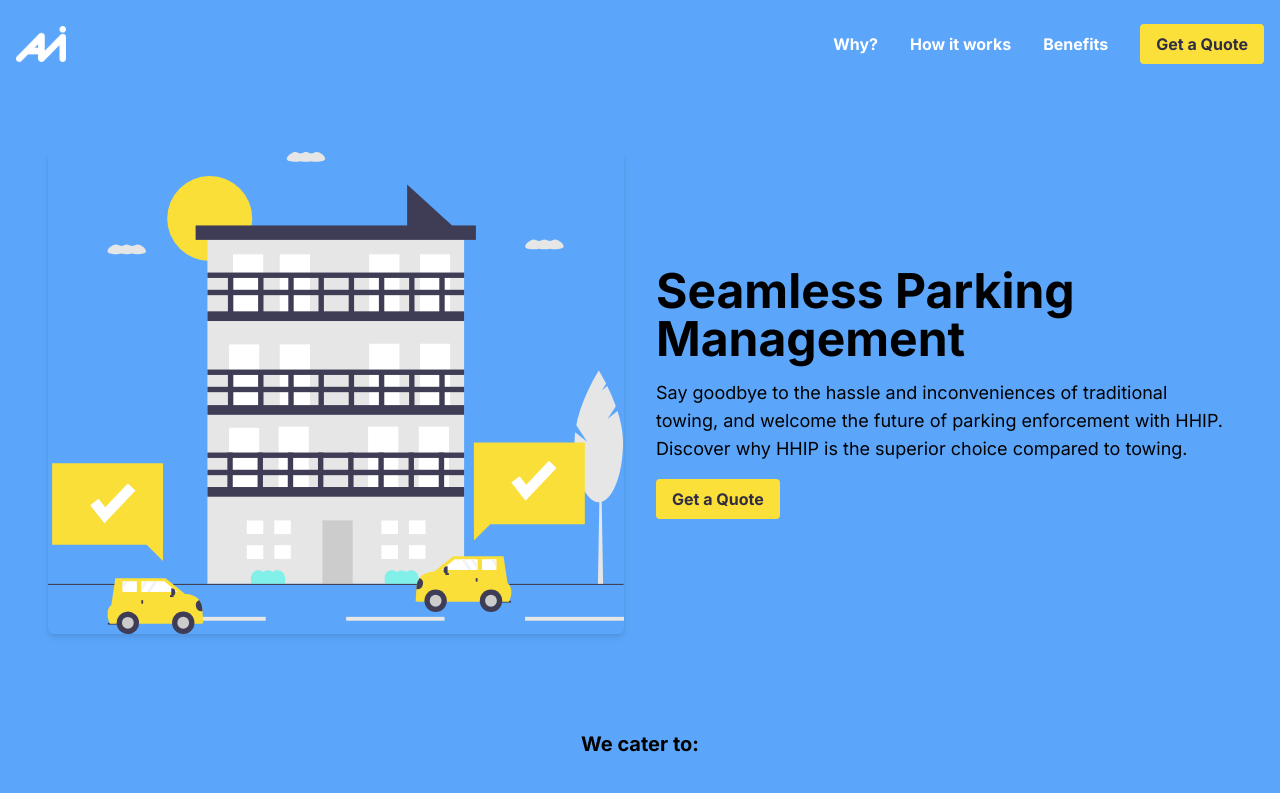
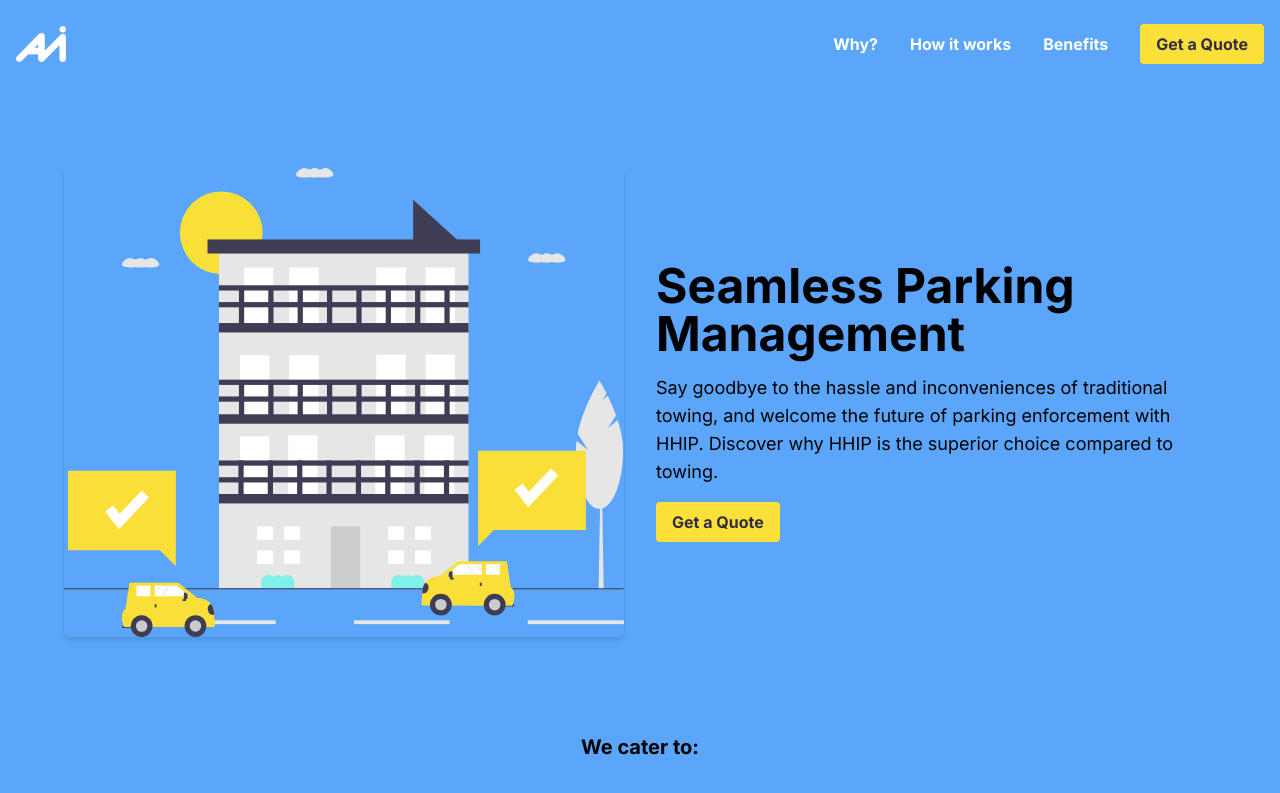
Before and after one commit to eftpmc/hhip-open-source, a Next.js app: page / in a window 1280 px wide. Shown: the top 793 px of the page. Built offline with nearby package versions, Linux system fonts and the light colour scheme.

Commit message:
padding update

```diff
--- a/app/page.tsx
+++ b/app/page.tsx
@@ -26,7 +26,7 @@
         </button>
       </header>
 
-      <section id="hero" className="p-8 bg-blue flex flex-col items-center">
+      <section id="hero" className="p-12 bg-blue flex flex-col items-center">
         {/* Left Side: Header, Body, and Get a Quote Button */}
         <div className="flex flex-col md:flex-row items-center justify-between">
           <div className="md:w-1/2 p-4 flex flex-col items-end">
```
